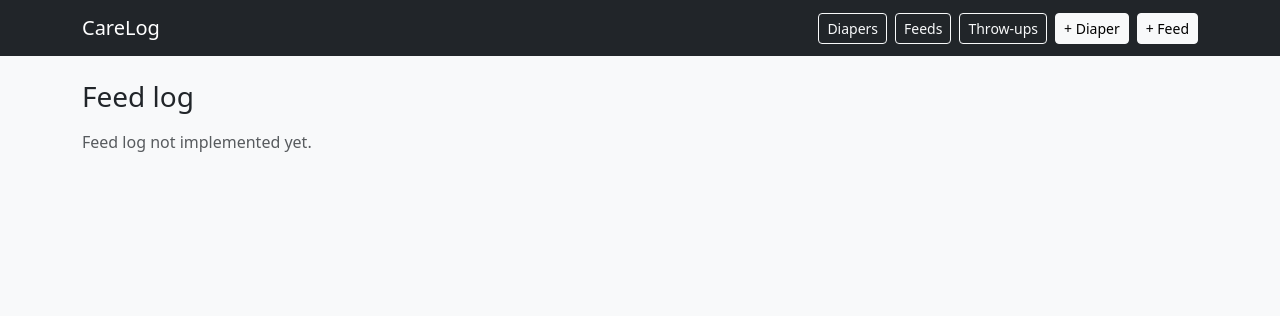
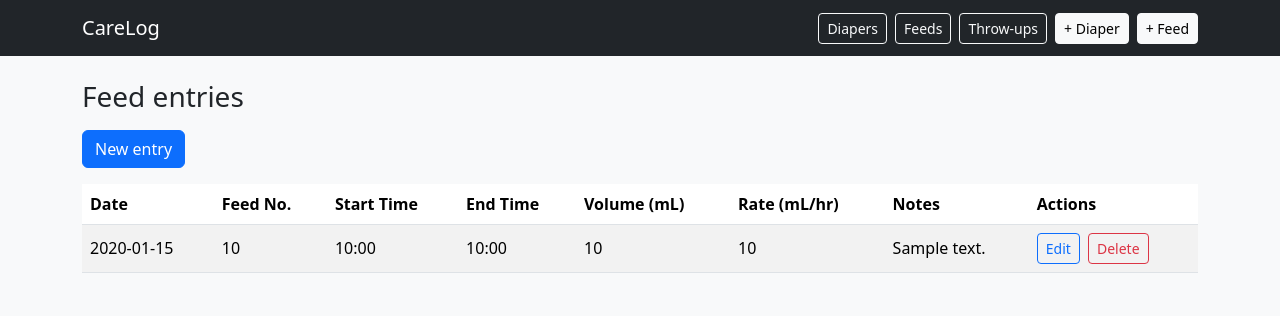
Before and after one commit to supersaiyoon/eli-care-log, a Flask app: page /feed in a window 1280 px wide. Shown: the top 316 px of the page. Run offline with Flask 3, Linux system fonts and the light colour scheme; tables that the repository leaves empty hold one stand-in row (values such as "Sample post").

Commit message:
Add feed CRUD methods and templates

```diff
--- a/app.py
+++ b/app.py
@@ -4,6 +4,7 @@ import os
 
 # Third-party
 from flask import Flask, flash, redirect, render_template, request, url_for
+from sqlalchemy import func
 
 # Local
 from models import db, Diaper, Feed
@@ -103,23 +104,39 @@ def feed_list():
 
 @app.get("/feed/new")
 def feed_new():
-    return render_template("feed_new.html")
+    # Pre-fill date field with today's date
+    today = date.today().isoformat()
+
+    # Pre-fill feed number field with next feed number
+    last_feed_num = db.session.query(func.max(Feed.feed_num)).scalar()
+    next_feed_num = (last_feed_num or 0) + 1
+
+    return render_template(
+        "feed_new.html",
+        today=today,
+        next_feed_num=next_feed_num
+    )
 
 @app.post("/feed/new")
 def feed_create():
     # Raw values from form
     feed_date_str = request.form["date"]
-    feed_num = request.form["feed_num"].strip()
+    feed_num_str = request.form["feed_num"].strip()
     start_time_str = request.form["start_time"]
     end_time_str = request.form["end_time"]
-    feed_vol_ml = request.form["feed_vol_ml"].strip()
-    feed_rate = request.form["feed_rate"].strip()
+    feed_vol_ml_str = request.form["feed_vol_ml"].strip()
+    feed_rate_str = request.form["feed_rate"].strip()
     notes = request.form.get("notes") or None
 
-    # SQLite Date type must be Python date object
+    # SQLite Date type must be Python date object for table
     feed_date = date.fromisoformat(feed_date_str)
 
-    # SQLite Time type must be Python time object
+    # Ensure inputs are stored as integers
+    feed_num = int(feed_num_str)
+    feed_vol_ml = int(feed_vol_ml_str)
+    feed_rate = int(feed_rate_str)
+
+    # SQLite Time type must be Python time object for table
     start_time = time.fromisoformat(start_time_str)
     end_time = time.fromisoformat(end_time_str)
 
@@ -138,43 +155,59 @@ def feed_create():
 
     flash("Saved feed entry.", "success")
     return redirect(url_for("feed_list"))
-'''
-@app.get("/feed/<int:diaper_id>/edit")
-def diaper_edit(diaper_id):
-    row = Diaper.query.get_or_404(diaper_id)
-    return render_template("diaper_edit.html", row=row)
 
-@app.post("/feed/<int:diaper_id>/edit")
-def diaper_update(diaper_id):
-    row = Diaper.query.get_or_404(diaper_id)
+@app.get("/feed/<int:feed_id>/edit")
+def feed_edit(feed_id):
+    row = Feed.query.get_or_404(feed_id)
+    return render_template("feed_edit.html", row=row)
+
+@app.post("/feed/<int:feed_id>/edit")
+def feed_update(feed_id):
+    row = Feed.query.get_or_404(feed_id)
 
     # Raw values from form
-    raw_dt = request.form["dt"].strip()
-    diaper_type = request.form["diaper_type"]
-    diaper_size = request.form["diaper_size"]
-    initials = request.form["initials"].strip().upper()
+    feed_date_str = request.form["date"]
+    feed_num_str = request.form["feed_num"].strip()
+    start_time_str = request.form["start_time"]
+    end_time_str = request.form["end_time"]
+    feed_vol_ml_str = request.form["feed_vol_ml"].strip()
+    feed_rate_str = request.form["feed_rate"].strip()
     notes = request.form.get("notes") or None
 
+    # SQLite Date type must be Python date object for table
+    feed_date = date.fromisoformat(feed_date_str)
+
+    # Ensure inputs are stored as integers
+    feed_num = int(feed_num_str)
+    feed_vol_ml = int(feed_vol_ml_str)
+    feed_rate = int(feed_rate_str)
+
+    # SQLite Time type must be Python time object for table
+    start_time = time.fromisoformat(start_time_str)
+    end_time = time.fromisoformat(end_time_str)
+
     # Apply updates
-    row.dt = raw_dt
-    row.diaper_type = diaper_type
-    row.diaper_size = diaper_size
-    row.initials = initials
+    row.date = feed_date
+    row.feed_num = feed_num
+    row.start_time = start_time
+    row.end_time = end_time
+    row.feed_vol_ml = feed_vol_ml
+    row.feed_rate = feed_rate
     row.notes = notes
 
     db.session.commit()
 
-    flash("Diaper entry updated.")
-    return redirect(url_for("diaper_list"))
+    flash("Feed entry updated.")
+    return redirect(url_for("feed_list"))
 
-@app.post("/feed/<int:diaper_id>/delete")
-def diaper_delete(diaper_id):
-    diaper = Diaper.query.get_or_404(diaper_id)  # Find entry
-    db.session.delete(diaper)                    # Mark for delete
-    db.session.commit()                          # Save change
-    flash("Diaper entry deleted.", "success")    # Notify user
-    return redirect(url_for("diaper_list"))      # Back to list
-'''
+@app.post("/feed/<int:feed_id>/delete")
+def feed_delete(feed_id):
+    row = Feed.query.get_or_404(feed_id)     # Find entry
+    db.session.delete(row)                   # Mark for delete
+    db.session.commit()                      # Save change
+    flash("Feed entry deleted.", "success")  # Notify user
+    return redirect(url_for("feed_list"))    # Back to list
+
 
 # Vomit log GET/POST routes
 @app.get("/vomit")
--- a/templates/feed_list.html
+++ b/templates/feed_list.html
@@ -1,5 +1,53 @@
 {% extends "base.html" %}
 {% block body %}
-  <h3 class="mb-3">Feed log</h3>
-  <p class="text-muted">Feed log not implemented yet.</p>
+  <h3 class="mb-3">Feed entries</h3>
+  <div class="mb-3">
+    <a class="btn btn-primary" href="{{ url_for('feed_new') }}">New entry</a>
+  </div>
+
+  <table class="table table-striped align-middle">
+    <thead>
+      <tr>
+        <th>Date</th>
+        <th>Feed No.</th>
+        <th>Start Time</th>
+        <th>End Time</th>
+        <th>Volume (mL)</th>
+        <th>Rate (mL/hr)</th>
+        <th>Notes</th>
+        <th>Actions</th>
+      </tr>
+    </thead>
+    <tbody>
+      {% for f in rows %}
+      <tr>
+        <td>{{ f.date.strftime('%Y-%m-%d') }}</td>
+        <td>{{ f.feed_num }}</td>
+        <td>{{ f.start_time.strftime('%H:%M') }}</td>
+        <td>{{ f.end_time.strftime('%H:%M') }}</td>
+        <td>{{ f.feed_vol_ml }}</td>
+        <td>{{ f.feed_rate }}</td>
+        <td>{{ f.notes or '' }}</td>
+        <td>
+          <a href="{{ url_for('feed_edit', feed_id=f.id) }}"
+             class="btn btn-sm btn-outline-primary me-1">
+            Edit
+          </a>
+
+          <form action="{{ url_for('feed_delete', feed_id=f.id) }}"
+                method="post"
+                class="d-inline">
+            <button type="submit"
+                    class="btn btn-sm btn-outline-danger"
+                    onclick="return confirm('Delete this entry?');">
+              Delete
+           </button>
+          </form>
+        </td>
+      </tr>
+      {% else %}
+      <tr><td colspan="5" class="tedt-muted">No entries yet.</td></tr>
+      {% endfor %}
+    </tbody>
+  </table>
 {% endblock %}
--- a/templates/feed_new.html
+++ b/templates/feed_new.html
@@ -4,12 +4,12 @@
   <form method="post" class="vstack gap-3">
     <div>
       <label class="form-label">Date</label>
-      <input class="form-control" type="date" name="date" required>
+      <input class="form-control" type="date" name="date" value="{{ today }}" required>
     </div>
 
     <div>
       <label class="form-label">Feed No.</label>
-      <input class="form-control" type="number" name="feed_num" maxlength="2" required>
+      <input class="form-control" type="number" name="feed_num" maxlength="2" value="{{ next_feed_num }}" required>
     </div>
 
     <div>
```
Also changed, not shown: templates/feed_edit.html (+77 -0 lines).
